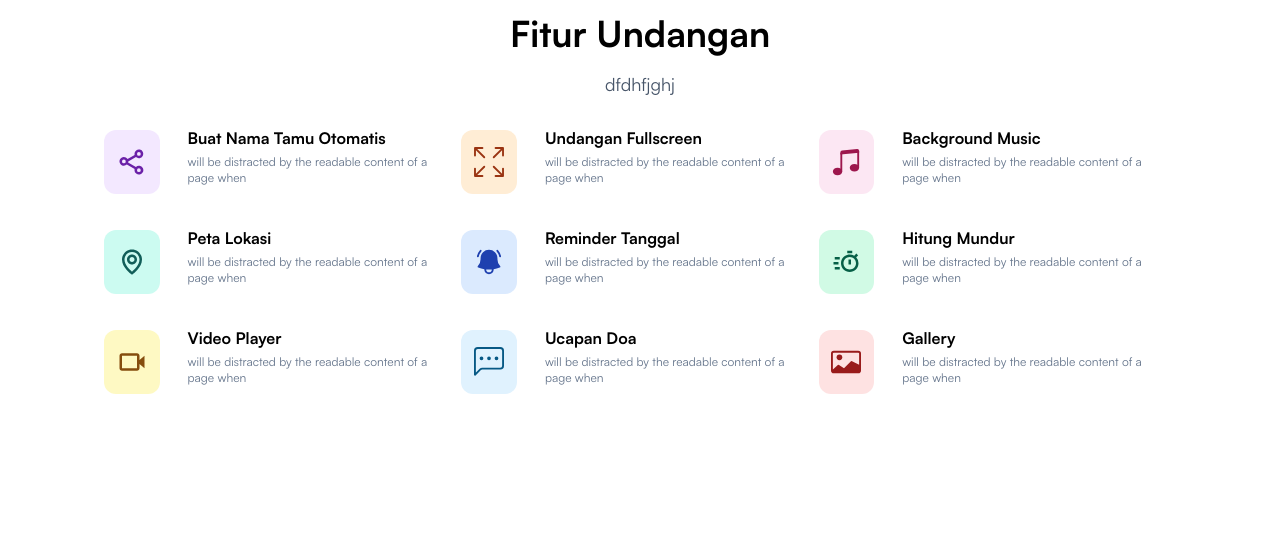
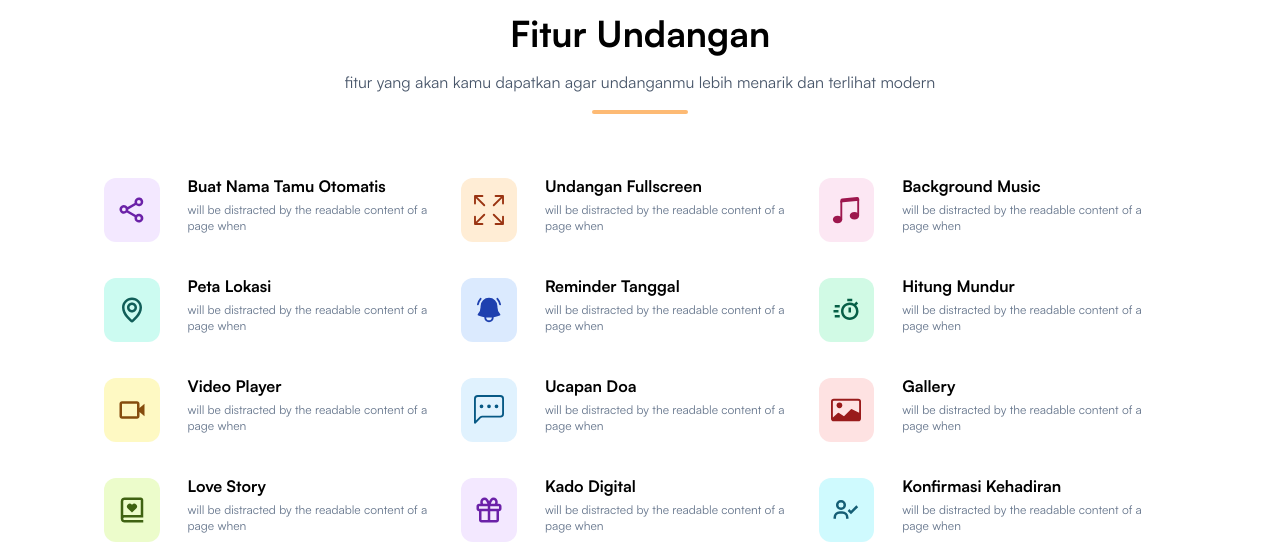
Before and after one commit to muffid/rabine-v2, a Next.js app: page / in a window 1280 px wide. Shown: the part 1524-2066 px from the top of the page. Before the commit the page ends 1918 px from the top, so only its background shows below. Built offline with nearby package versions, Linux system fonts and the light colour scheme.

Commit message:
fixing feature

```diff
--- a/components/index/Beralih.js
+++ b/components/index/Beralih.js
@@ -37,7 +37,7 @@ function Beralih() {
                 width={500}
                 height={500}
                 alt='check rabine'
-                className='w-8'
+                className='w-6'
             />
             <p className='semibold text-xs lg:text-base '>Mudah dipakai</p>
         </div>
@@ -47,7 +47,7 @@ function Beralih() {
                 width={500}
                 height={500}
                 alt='check rabine'
-                className='w-8'
+                className='w-6'
             />
             <p className='semibold text-xs lg:text-base'>Lebih Murah</p>
         </div>
@@ -57,7 +57,7 @@ function Beralih() {
                 width={500}
                 height={500}
                 alt='check rabine'
-                className='w-8'
+                className='w-6'
             />
             <p className='semibold text-xs lg:text-base'>Mudah disebar</p>
         </div>
@@ -67,7 +67,7 @@ function Beralih() {
                 width={500}
                 height={500}
                 alt='check rabine'
-                className='w-8'
+                className='w-6'
             />
             <p className='semibold text-xs lg:text-base'>Banyak Fitur</p>
         </div>
--- a/components/index/Features.js
+++ b/components/index/Features.js
@@ -1,5 +1,5 @@
 import React from 'react'
-import { BiShareAlt,BiMap,BiTimer,BiVideo } from "react-icons/bi";
+import { BiShareAlt,BiMap,BiTimer,BiVideo,BiBookHeart,BiGift,BiUserCheck } from "react-icons/bi";
 import { BsArrowsFullscreen,BsMusicNoteBeamed,BsChatLeftDots,BsCardImage } from "react-icons/bs";
 import { HiBellAlert } from "react-icons/hi2";
 
@@ -7,8 +7,9 @@ function Features() {
   return (
     <div className='flex flex-col items-center gap-y-4 px-4'>
         <h1 className='bold text-4xl text-center'>Fitur Undangan</h1>
-        <p className='text-slate-600 text-lg'>dfdhfjghj</p>
-        <div className='grid grid-cols-2 md:grid-cols-3 gap-y-9 mt-4'>
+        <p className='text-slate-600 text-center '>fitur yang akan kamu dapatkan agar undanganmu lebih menarik dan terlihat modern</p>
+        <div className='h-1 w-24 bg-orange-300 rounded-xl'></div>
+        <div className='grid grid-cols-2 md:grid-cols-3 gap-y-9 mt-12'>
             <div className='flex flex-col lg:flex-row lg:items-start md:items-start gap-x-4 gap-y-3 items-center'>
                 <div className='bg-purple-100 w-16 h-16 rounded-xl flex items-center justify-center'>
                     <BiShareAlt className='text-3xl text-purple-800'/>
@@ -99,6 +100,36 @@ function Features() {
                 </div>
             </div>
 
+            <div className='flex flex-col lg:flex-row lg:items-start md:items-start gap-x-4 gap-y-3 items-center'>
+                <div className='bg-lime-100 w-16 h-16 rounded-xl flex items-center justify-center'>
+                    <BiBookHeart className='text-3xl text-lime-800'/>
+                </div>
+                <div className='flex flex-col items-center md:items-start justify-center lg:items-start gap-x-3 gap-y-2 px-3 text-center md:text-left'>
+                    <h1 className='bold leading-none '>Love Story</h1>
+                    <p className='text-xs text-slate-500 '>will be distracted by the readable content of a page when</p>
+                </div>
+            </div>
+
+            <div className='flex flex-col lg:flex-row lg:items-start md:items-start gap-x-4 gap-y-3 items-center'>
+                <div className='bg-purple-100 w-16 h-16 rounded-xl flex items-center justify-center'>
+                    <BiGift className='text-3xl text-purple-800'/>
+                </div>
+                <div className='flex flex-col items-center md:items-start justify-center lg:items-start gap-x-3 gap-y-2 px-3 text-center md:text-left'>
+                    <h1 className='bold leading-none '>Kado Digital</h1>
+                    <p className='text-xs text-slate-500 '>will be distracted by the readable content of a page when</p>
+                </div>
+            </div>
+
+            <div className='flex flex-col lg:flex-row lg:items-start md:items-start gap-x-4 gap-y-3 items-center'>
+                <div className='bg-cyan-100 w-16 h-16 rounded-xl flex items-center justify-center'>
+                    <BiUserCheck className='text-3xl text-cyan-800'/>
+                </div>
+                <div className='flex flex-col items-center md:items-start justify-center lg:items-start gap-x-3 gap-y-2 px-3 text-center md:text-left'>
+                    <h1 className='bold leading-none '>Konfirmasi Kehadiran</h1>
+                    <p className='text-xs text-slate-500 '>will be distracted by the readable content of a page when</p>
+                </div>
+            </div>
+
 
         </div>
     </div>
--- a/components/index/Navbar.js
+++ b/components/index/Navbar.js
@@ -18,43 +18,43 @@ function Navbar() {
             animate={{x: isOpen ? 0 : '100vw'}}
             transition={{duration:0.3,ease:'easeOut'}}
             className='drawer absolute  h-[100vh] w-[280px]  top-0 z-50 right-0 md:hidden '>
-            <div className='bg-red-800 w-full p-6 flex flex-row items-center justify-end text-sm gap-x-2 pr-18'>
+            <div className='bg-gradient-to-r from-orange-300 to-red-500 w-full p-6 flex flex-row items-center justify-end text-sm gap-x-2 pr-18'>
                 <p className='text-white mr-24 bold text-base'>rabine.id</p>
                 <p className='text-white ' onClick={()=>setIsOpen(false)}>Close</p>
                 <BiXCircle className=' text-white'onClick={()=>setIsOpen(false)}/>
             </div>
 
-            <div className='w-full h-full bg-white flex flex-col items-end p-8 rounded-b-xl gap-y-6 justify-between text-lg relative'>
+            <div className='w-full h-full bg-white/95 backdrop-blur-sm flex flex-col items-end p-8 rounded-b-xl gap-y-6 justify-between text-lg relative'>
                 <div className='bg-white h-16 w-8 -left-3 top-[40%] absolute rounded-xl  flex items-center justify-center'>
-                    <BiDotsVertical className='text-2xl'/>
+                    <BiDotsVertical className='text-2xl cursor-pointer'onClick={()=>setIsOpen(false)}/>
                 </div>
-                <div className='flex flex-col items-end gap-y-2 semibold'>
-                    <div className='flex flex-row items-center gap-x-5 bg-white p-4 rounded-xl 'onClick={()=>setIsOpen(false)}>
+                <div className='flex flex-col items-end gap-y-7 semibold text-sm'>
+                    <div className='flex flex-row items-center gap-x-5  rounded-xl 'onClick={()=>setIsOpen(false)}>
                         <p>Home</p>
                         <BiHomeCircle/>
                     </div>
 
-                    <div className='flex flex-row items-center gap-x-5 bg-white p-4 rounded-xl'onClick={()=>setIsOpen(false)}>
+                    <div className='flex flex-row items-center gap-x-5  rounded-xl'onClick={()=>setIsOpen(false)}>
                         <p>About us</p>
                         <BiInfoCircle/>
                     </div>
 
-                    <div className='flex flex-row items-center gap-x-5 bg-white p-4 rounded-xl'>
+                    <div className='flex flex-row items-center gap-x-5  rounded-xl'>
                         <p>Pricing</p>
                         <BiDollar/>
                     </div>
 
-                    <div className='flex flex-row items-center gap-x-5 bg-white p-4 rounded-xl'>
+                    <div className='flex flex-row items-center gap-x-5  rounded-xl'>
                         <p>Products</p>
                         <BiCartAlt/>
                     </div>
 
-                    <div className='flex flex-row items-center gap-x-5 bg-white p-4 rounded-xl'>
+                    <div className='flex flex-row items-center gap-x-5  rounded-xl'>
                         <p>Blog</p>
                         <BiNews/>
                     </div>
 
-                    <div className='flex flex-row items-center gap-x-5 bg-white p-4 rounded-xl'>
+                    <div className='flex flex-row items-center gap-x-5  rounded-xl'>
                         <p>Contact</p>
                         <BiPhoneCall/>
                     </div>
```
